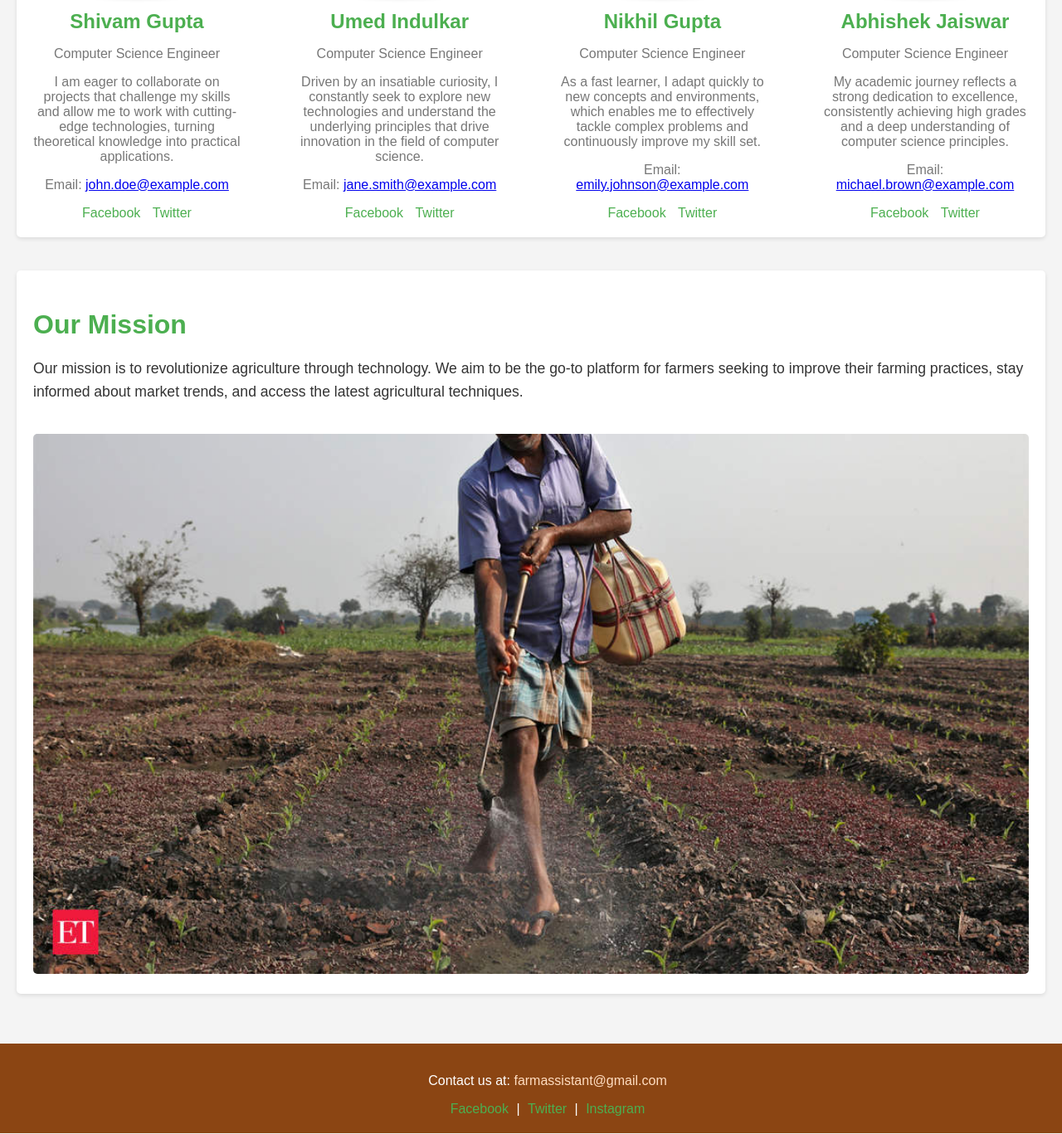
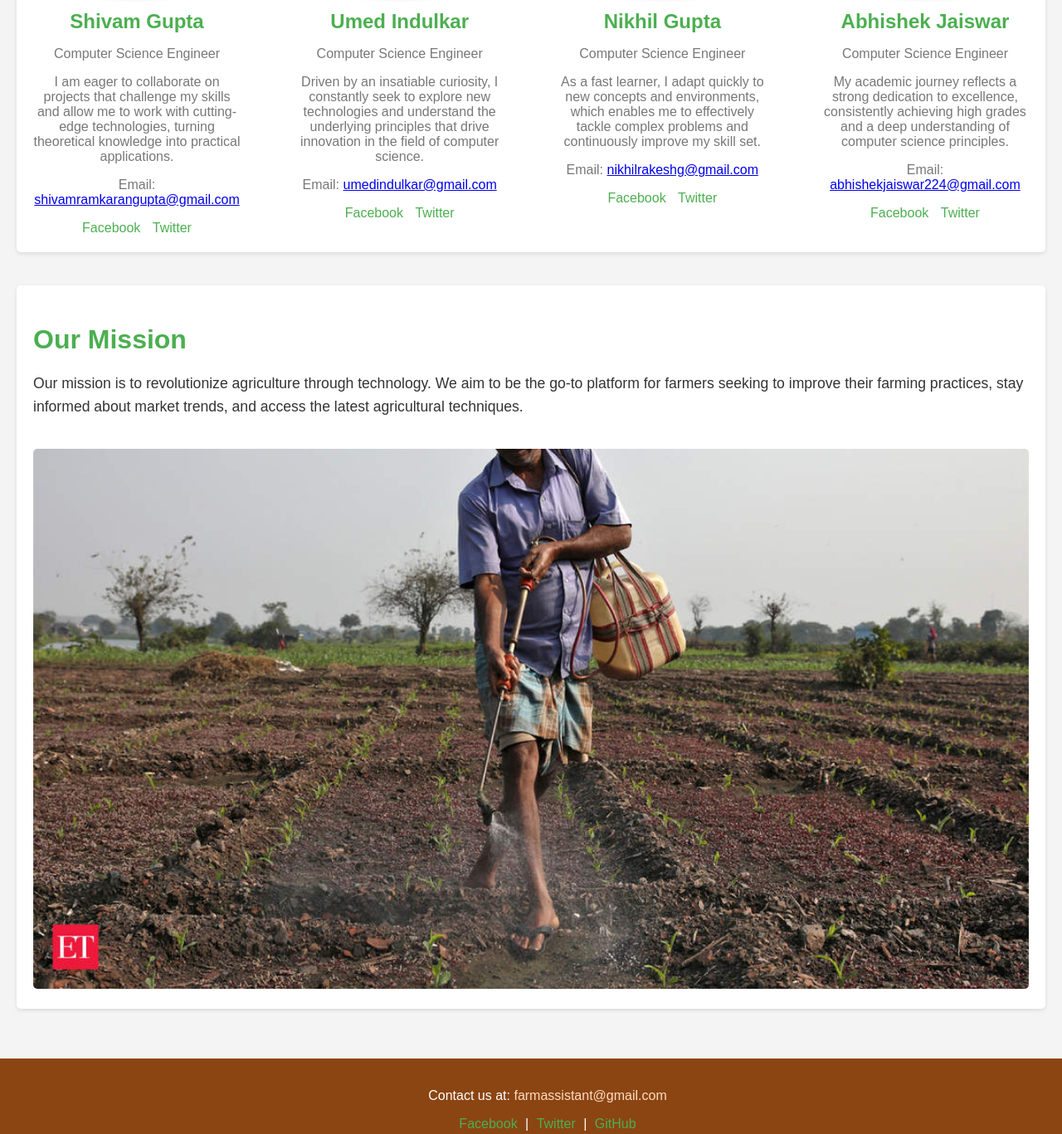
Before and after one commit to Denimworld12/Agriculture-assistant--Project-, a plain HTML site: page Aboutus.html in a window 1280 px wide. Shown: the part 701-2068 px from the top of the page at 83% size. Drawn offline with Linux system fonts and the light colour scheme.

Commit message:
added the email of all member

```diff
--- a/Aboutus.html
+++ b/Aboutus.html
@@ -55,7 +55,7 @@
                     <p>Computer Science Engineer</p>
                     <p>I am eager to collaborate on projects that challenge my skills and allow me to work with
                         cutting-edge technologies, turning theoretical knowledge into practical applications.</p>
-                    <p>Email: <a href="mailto:john.doe@example.com">john.doe@example.com</a></p>
+                    <p>Email: <a href="Shivam:">shivamramkarangupta@gmail.com</a></p>
                     <div class="social-links">
                         <a href="#">Facebook</a>
                         <a href="#">Twitter</a>
@@ -67,7 +67,7 @@
                     <p>Computer Science Engineer</p>
                     <p>Driven by an insatiable curiosity, I constantly seek to explore new technologies and understand
                         the underlying principles that drive innovation in the field of computer science.</p>
-                    <p>Email: <a href="mailto:jane.smith@example.com">jane.smith@example.com</a></p>
+                    <p>Email: <a href="mailto:jane.smith@example.com">umedindulkar@gmail.com</a></p>
                     <div class="social-links">
                         <a href="#">Facebook</a>
                         <a href="#">Twitter</a>
@@ -79,7 +79,7 @@
                     <p>Computer Science Engineer</p>
                     <p>As a fast learner, I adapt quickly to new concepts and environments, which enables me to
                         effectively tackle complex problems and continuously improve my skill set.</p>
-                    <p>Email: <a href="mailto:emily.johnson@example.com">emily.johnson@example.com</a></p>
+                    <p>Email: <a href="mailto:emily.johnson@example.com">nikhilrakeshg@gmail.com</a></p>
                     <div class="social-links">
                         <a href="#">Facebook</a>
                         <a href="#">Twitter</a>
@@ -91,7 +91,7 @@
                     <p>Computer Science Engineer</p>
                     <p>My academic journey reflects a strong dedication to excellence, consistently achieving high
                         grades and a deep understanding of computer science principles.</p>
-                    <p>Email: <a href="mailto:michael.brown@example.com">michael.brown@example.com</a></p>
+                    <p>Email: <a href="mailto:michael.brown@example.com">abhishekjaiswar224@gmail.com</a></p>
                     <div class="social-links">
                         <a href="#">Facebook</a>
                         <a href="#">Twitter</a>
@@ -114,7 +114,7 @@
             <div class="social-links">
                 <a href="#">Facebook</a> |
                 <a href="#">Twitter</a> |
-                <a href="#">Instagram</a>
+                <a href="https://github.com/Denimworld12/Agriculture-assistant--Project-.git">GitHub</a>
             </div>
         </div>
     </footer>
```
Also changed, not shown: main.html (+1 -1 lines), market.html (+1 -1 lines), newlogin.html (+1 -1 lines), signup.html (+1 -1 lines).
